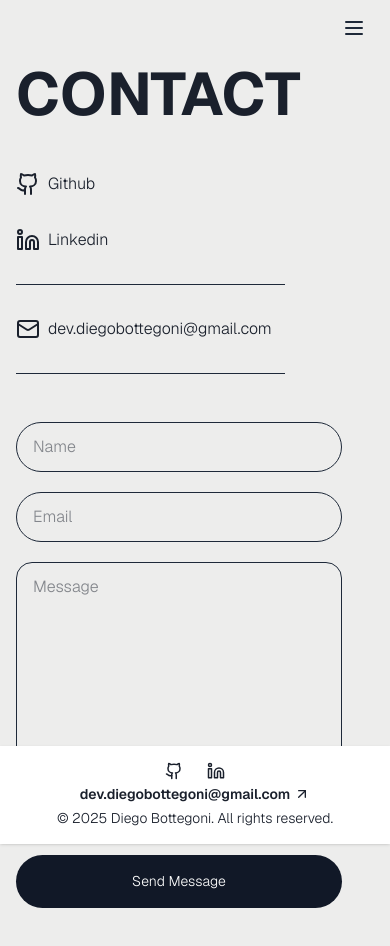
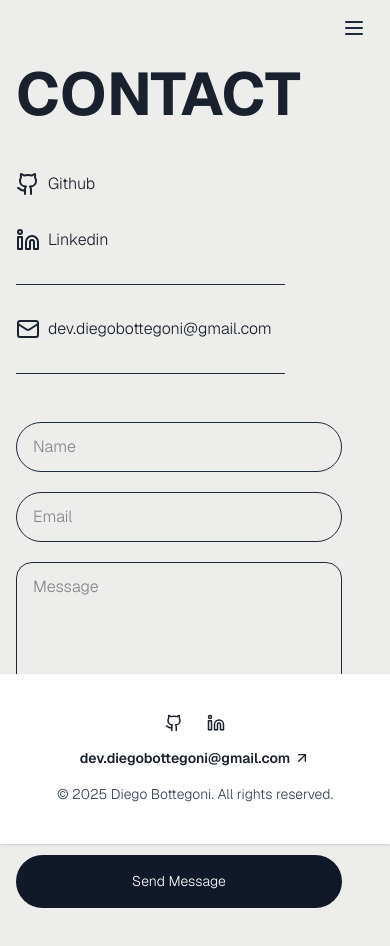
Before and after one commit to DiegoBottegoni/diegobottegoni.github.io, a React (Vite) app: page /contact in a window 390 px wide. Shown: the top 946 px of the page. Built offline with nearby package versions, Linux system fonts and the light colour scheme.

Commit message:
footer responsive at md screens

```diff
--- a/src/presentation/components/Footer/Footer.tsx
+++ b/src/presentation/components/Footer/Footer.tsx
@@ -5,25 +5,54 @@ const Footer = () => {
     const { t } = useTranslation();
 
     return (
-        <footer id="footer" className="relative w-full bg-white px-6 text-sm sm:py-2">
-            <div className="max-w-7xl mx-auto flex flex-col sm:flex-row sm:items-center sm:justify-between gap-1 sm:gap-0 relative text-center sm:text-left py-4 sm:py-10 lg:py-4">
-
-                {/* Email - orden 2 en mobile, orden natural en sm+ */}
+        <footer id="footer" className="relative w-full bg-white px-6 text-sm py-4">
+            <div
+                className="
+          max-w-7xl mx-auto
+          flex flex-col md:flex-row
+          md:items-center md:justify-between
+          gap-4 md:gap-0
+          relative
+          text-center md:text-left
+          py-6 md:py-10
+        "
+            >
+                {/* Email - orden 2 en mobile, orden natural en md+ */}
                 <a
-                    href="mailto:diego@example.com"
-                    className="order-2 sm:order-none inline-flex items-center gap-1 justify-center sm:justify-start font-semibold"
+                    href="mailto:dev.diegobottegoni@gmail.com"
+                    className="
+            order-2 md:order-none
+            inline-flex items-center gap-1
+            justify-center md:justify-start
+            font-semibold
+            whitespace-nowrap
+          "
                 >
                     dev.diegobottegoni@gmail.com
                     <ArrowUpRight size={16} />
                 </a>
 
-                {/* Copyright - orden 3 en mobile, centrado absoluto en sm+ */}
-                <span className="order-3 sm:order-none sm:absolute sm:left-1/2 sm:top-1/2 sm:-translate-x-1/2 sm:-translate-y-1/2">
+                {/* Copyright - orden 3 en mobile, centrado absoluto en md+ */}
+                <span
+                    className="
+            order-3 md:order-none
+            md:absolute md:left-1/2 md:top-1/2
+            md:-translate-x-1/2 md:-translate-y-1/2
+            text-gray-700
+            px-4
+          "
+                >
                     © {new Date().getFullYear()} Diego Bottegoni. {t("footer.text")}
                 </span>
 
-                {/* Íconos - orden 1 en mobile, orden natural en sm+ */}
-                <div className="order-1 sm:order-none flex justify-center sm:justify-end gap-6">
+                {/* Íconos - orden 1 en mobile, orden natural en md+ */}
+                <div
+                    className="
+            order-1 md:order-none
+            flex justify-center md:justify-end
+            gap-6
+          "
+                >
                     <a
                         href="https://github.com/DiegoBottegoni"
                         target="_blank"
```
